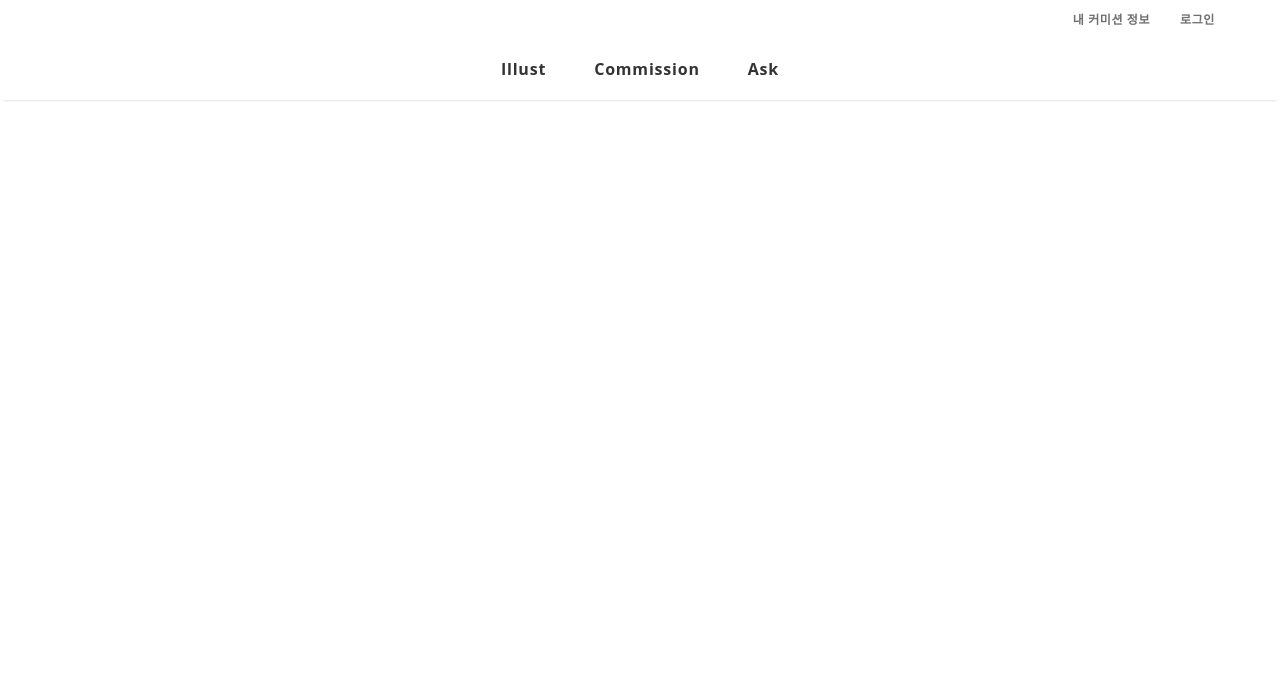
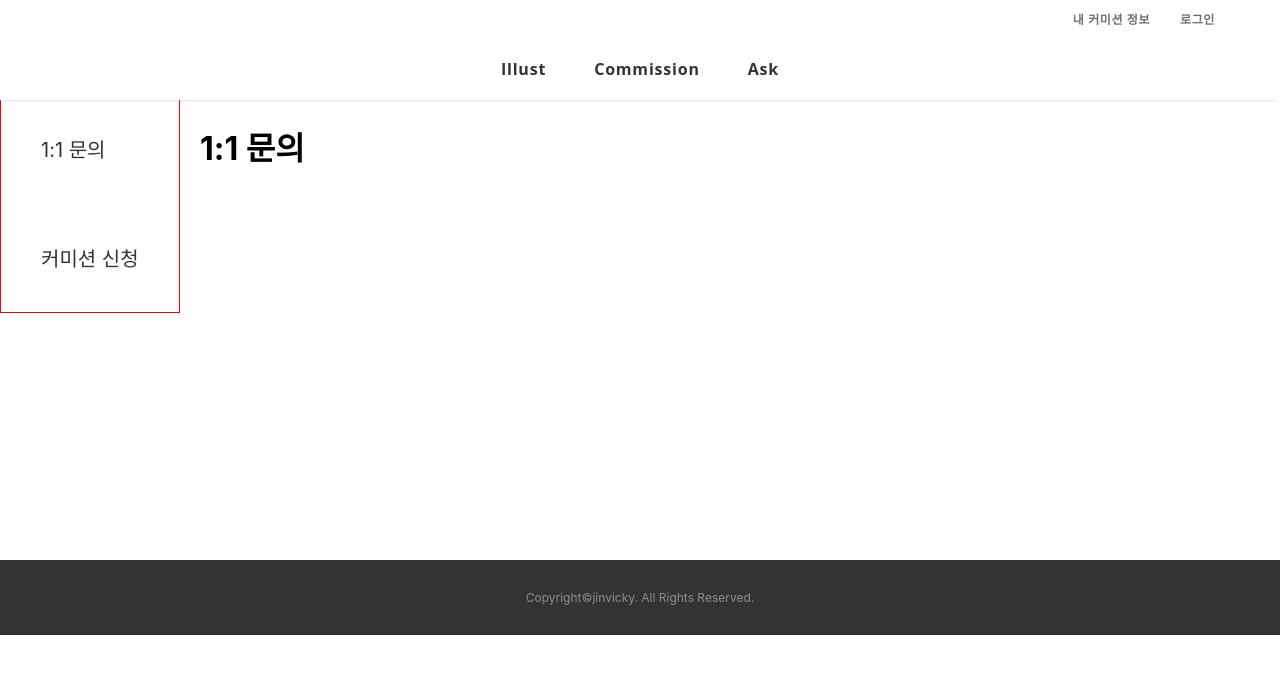
Before and after one commit to CM-WORLD/FRONT-END, a React (Create React App) app: page /mypage/inquiry in a window 1280 px wide. Shown: the top 674 px of the page. Built offline with nearby package versions, Linux system fonts and the light colour scheme.

Commit message:
Feat: 마이페이지 1차 뼈대 구현

```diff
--- a/src/common/Router.tsx
+++ b/src/common/Router.tsx
@@ -4,6 +4,7 @@ import BlogList from "../pages/blog/BlogList";
 import CmsList from "../pages/cmsList/CmsList";
 import MainPage from "../pages/main/MainPage";
 import SignInPage from "../pages/signIn/page";
+import MyInquiryList from "../pages/myPage/inquiry";
 
 const Router = () => {
   return (
@@ -13,6 +14,7 @@ const Router = () => {
         <Route path="/posts" element={<BlogList />} />
         <Route path="/commissions" element={<CmsList />} />
         <Route path="/sign/in" element={<SignInPage />} />
+        <Route path="/mypage/inquiry" element={<MyInquiryList />} />
       </Routes>
     </BrowserRouter>
   );
--- /dev/null
+++ b/src/pages/myPage/common/index.tsx
@@ -0,0 +1,26 @@
+import SideNav from "../sideNav";
+import { ReactNode } from "react";
+
+import "./style.scss";
+
+interface ContentProps {
+  title: string;
+  content: ReactNode;
+}
+
+const MyCommonContent = (props: ContentProps) => {
+  return (
+    <>
+      <div className="my-content">
+        <SideNav />
+        <div className="base-content">
+          <h1 className="">{props.title}</h1>
+
+          {props.content}
+        </div>
+      </div>
+    </>
+  );
+};
+
+export default MyCommonContent;
--- /dev/null
+++ b/src/pages/myPage/common/style.scss
@@ -0,0 +1,11 @@
+.my-content {
+  padding: 93px 0 100px 0; //navbar padding...
+  min-height: 560px; // common min-height;
+
+  display: flex;
+
+  .base-content {
+    margin-left: 170px; //sideNav effect padding
+    padding: 30px;
+  }
+}
--- /dev/null
+++ b/src/pages/myPage/inquiry/index.tsx
@@ -0,0 +1,17 @@
+import MyCommonContent from "../common";
+import "./style.scss";
+
+const MyInquiryList = () => {
+  const content = (
+    <>
+      <div></div>
+    </>
+  );
+  return (
+    <>
+      <MyCommonContent title="1:1 문의" content={content} />
+    </>
+  );
+};
+
+export default MyInquiryList;
--- /dev/null
+++ b/src/pages/myPage/sideNav/index.tsx
@@ -0,0 +1,18 @@
+import "./style.scss";
+
+const SideNav = () => {
+  return (
+    <>
+      <ul className="side-nav">
+        <li>
+          <a href="">1:1 문의</a>
+        </li>
+        <li>
+          <a href="">커미션 신청</a>
+        </li>
+      </ul>
+    </>
+  );
+};
+
+export default SideNav;
--- /dev/null
+++ b/src/pages/myPage/sideNav/style.scss
@@ -0,0 +1,15 @@
+.side-nav {
+  position: fixed;
+  border: 1px solid red;
+
+  li {
+    list-style-type: none;
+    padding: 40px;
+
+    a {
+      text-decoration: none;
+      font-size: 20px;
+      color: #333;
+    }
+  }
+}
```
Also changed, not shown: src/pages/myPage/inquiry/style.scss (added).
